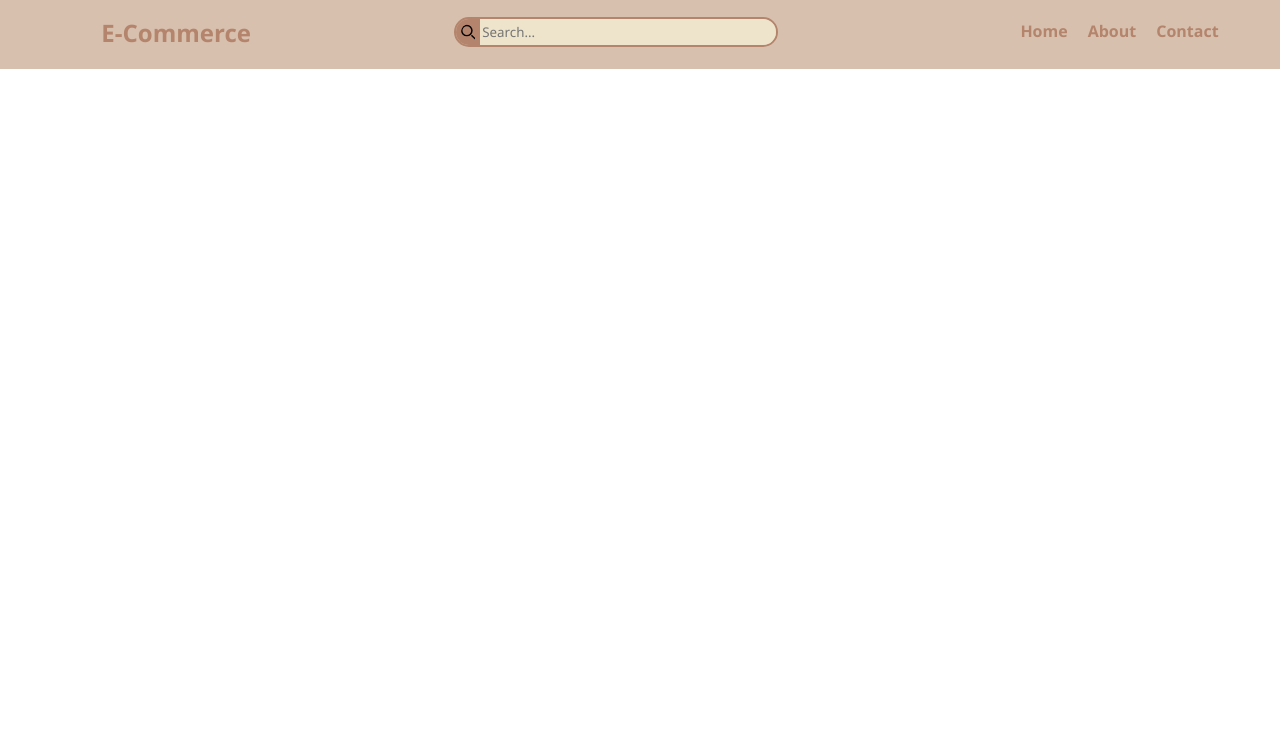
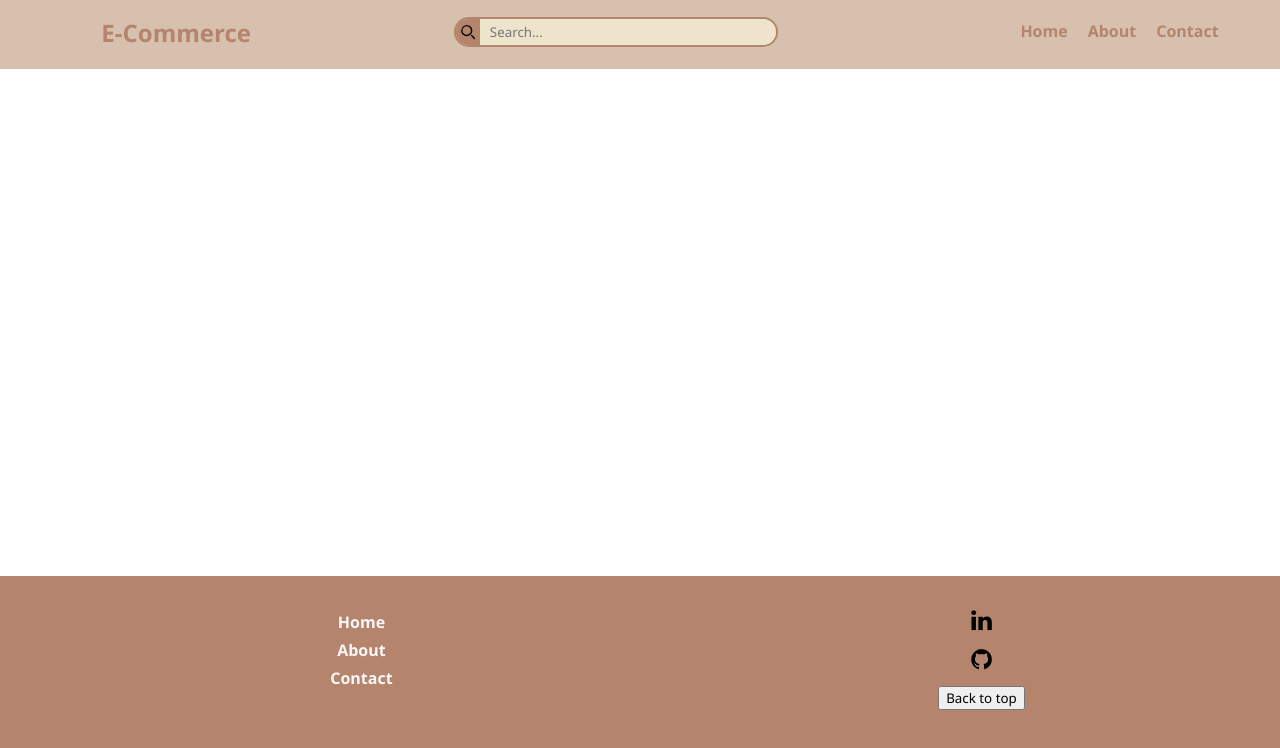
Before and after one commit to ar-rana/E-Commerce, a React (Create React App) app in the folder client/: page / in a window 1280 px wide. Shown: the top 748 px of the page. Built offline with nearby package versions, Linux system fonts and the light colour scheme.

Commit message:
added footer component

```diff
--- a/client/public/index.html
+++ b/client/public/index.html
@@ -11,6 +11,7 @@
     />
     <link rel="apple-touch-icon" href="%PUBLIC_URL%/logo192.png" />
     <link rel="manifest" href="%PUBLIC_URL%/manifest.json" />
+    <link rel="stylesheet" href="https://cdnjs.cloudflare.com/ajax/libs/font-awesome/4.7.0/css/font-awesome.min.css"/>
     <title>E-Commerce</title>
   </head>
   <body>
--- a/client/src/App.js
+++ b/client/src/App.js
@@ -1,11 +1,13 @@
 import React from "react";
 import "./index.css";
 import Navbar from "./Components/Navbar";
+import Footer from "./Components/Footer";
 
 function App() {
   return (
     <>
     <Navbar />
+    <Footer />
     </>
   );
 }
--- /dev/null
+++ b/client/src/Components/Footer.jsx
@@ -0,0 +1,30 @@
+import React from "react";
+
+const Footer = () => {
+  return (
+    <>
+      <footer className="footer">
+        <div className="footer-links">
+          <ul>
+            <li>
+              <a href="#">Home</a>
+            </li>
+            <li>
+              <a href="#">About</a>
+            </li>
+            <li>
+              <a href="#">Contact</a>
+            </li>
+          </ul>
+        </div>
+        <div className="footer-socials">
+          <div className="fa fa-linkedin"></div>
+          <div className="fa fa-github"></div>
+          <button className="">Back to top</button>
+        </div>
+      </footer>
+    </>
+  );
+};
+
+export default Footer;
--- a/client/src/index.css
+++ b/client/src/index.css
@@ -13,8 +13,16 @@
 
 a {
   text-decoration: none;
-  color: var(--dark-col);
-  font-weight: bold;
+}
+ul li {
+  list-style-type: none;
+}
+input {
+    border: none;
+    outline: none;
+}
+input[type=text] {
+    padding-left: 10px;
 }
 
 .nav-container {
@@ -49,8 +57,6 @@ a {
 
 .search-input {
   background-color: var(--light-col);
-  border: none;
-  outline: none;
   border-bottom-right-radius: 20px;
   border-top-right-radius: 20px;
   width: 100%;
@@ -76,6 +82,11 @@ a {
 
 .nav-options li:hover::after {
   width: 100%;
+}
+.nav-options li a {
+  width: 100%;
+  color: var(--dark-col);
+  font-weight: bold;
 }
 
 .responsive-search {
@@ -121,7 +132,7 @@ a {
   padding: 0;
 }
 .responsive-menu.active {
-    max-height: 300px;
+  max-height: 300px;
 }
 
 @media (max-width: 700px) {
@@ -140,3 +151,35 @@ a {
     display: block;
   }
 }
+
+footer {
+  position: fixed;
+  left: 0;
+  bottom: 0;
+  width: 100%;
+  background-color: var(--dark-col);
+  text-align: center;
+  height: 160px;
+  display: flex;
+  justify-content: space-around;
+  padding: 2rem 1rem;
+}
+
+.footer-links ul li a {
+  color: var(--null-white);
+  font-weight: bold;
+}
+
+.footer-links ul li {
+    padding: 3px;
+}
+
+.footer-socials {
+  display: flex;
+  flex-direction: column;
+  gap: 15px;
+}
+
+.footer-socials .fa {
+  font-size: 24px;
+}
```
